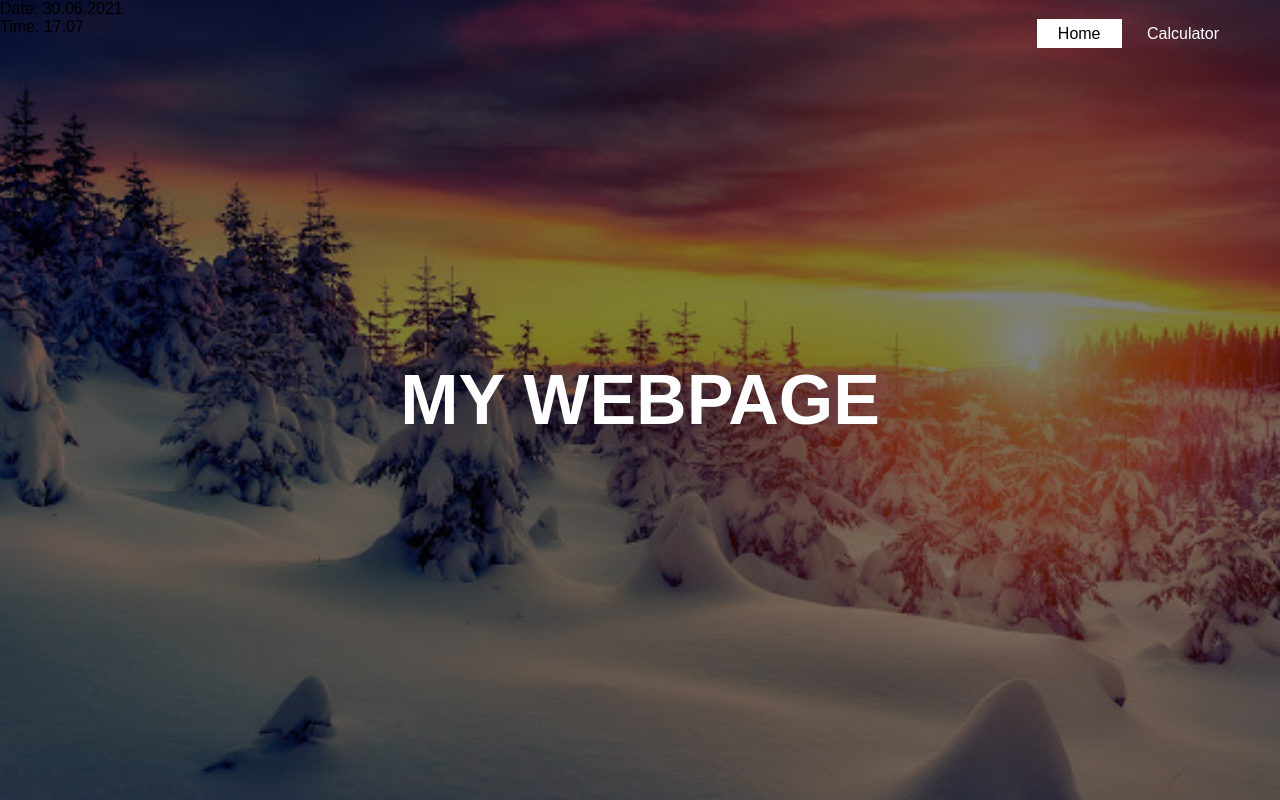
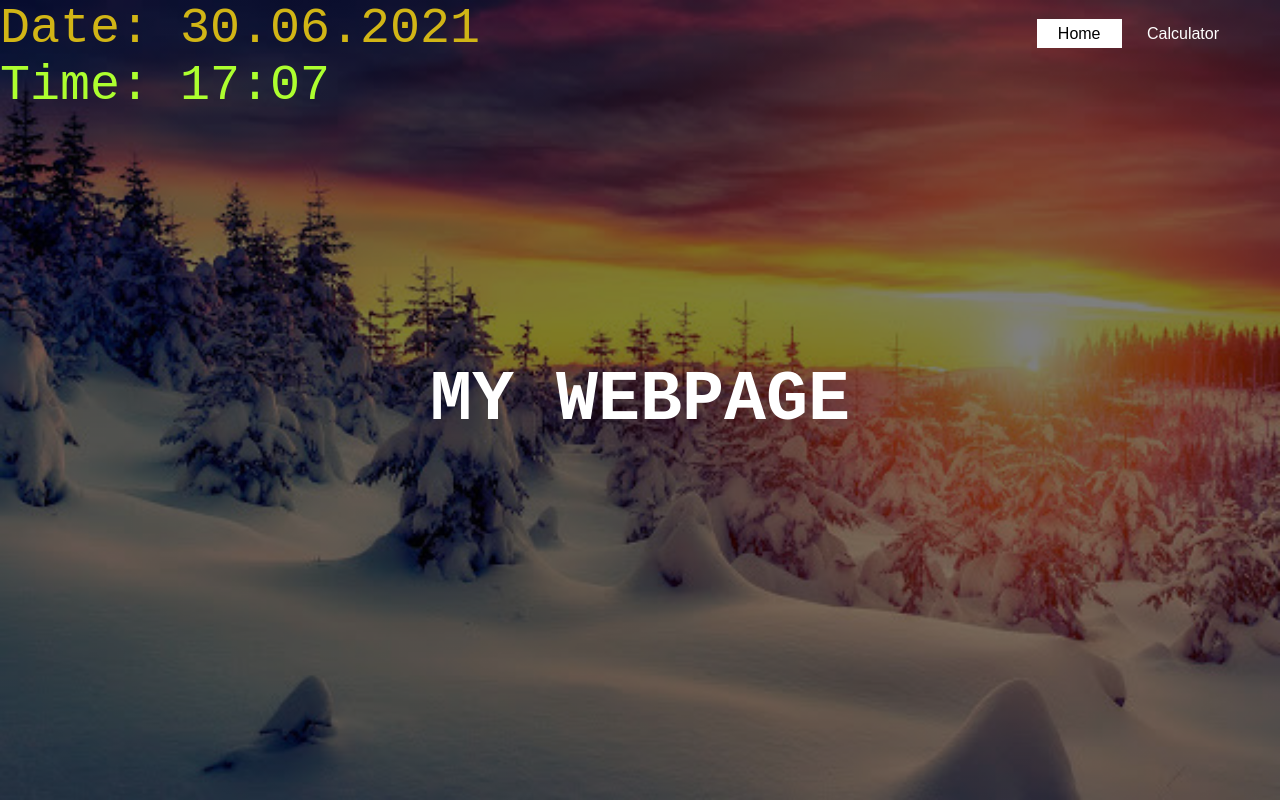
Before and after one commit to Thanushs29/webpage__1, a plain HTML site: page index.html in a window 1280 px wide. Drawn offline with Linux system fonts and the light colour scheme.

Commit message:
Update style.css

```diff
--- a/style.css
+++ b/style.css
@@ -1,7 +1,7 @@
 *{
     margin: 0;
     padding: 0;
-    font-family: fantasy;
+
 }
 
 header{
@@ -15,6 +15,7 @@ ul{
     float: right;
     list-style-type: none;
     margin-top: 25px;
+    font-family: fantasy;
 }
 
 ul li{
@@ -55,3 +56,13 @@ ul li a:hover{
     color: #fff;
     font-size: 70px;
 }
+.time{
+    color: greenyellow;
+    font-size: 50px;
+    font-family: 'Courier New', Courier, monospace;
+}
+.date{
+    color: rgb(209, 181, 22);
+    font-size: 50px;
+    font-family: monospace;
+}
```
